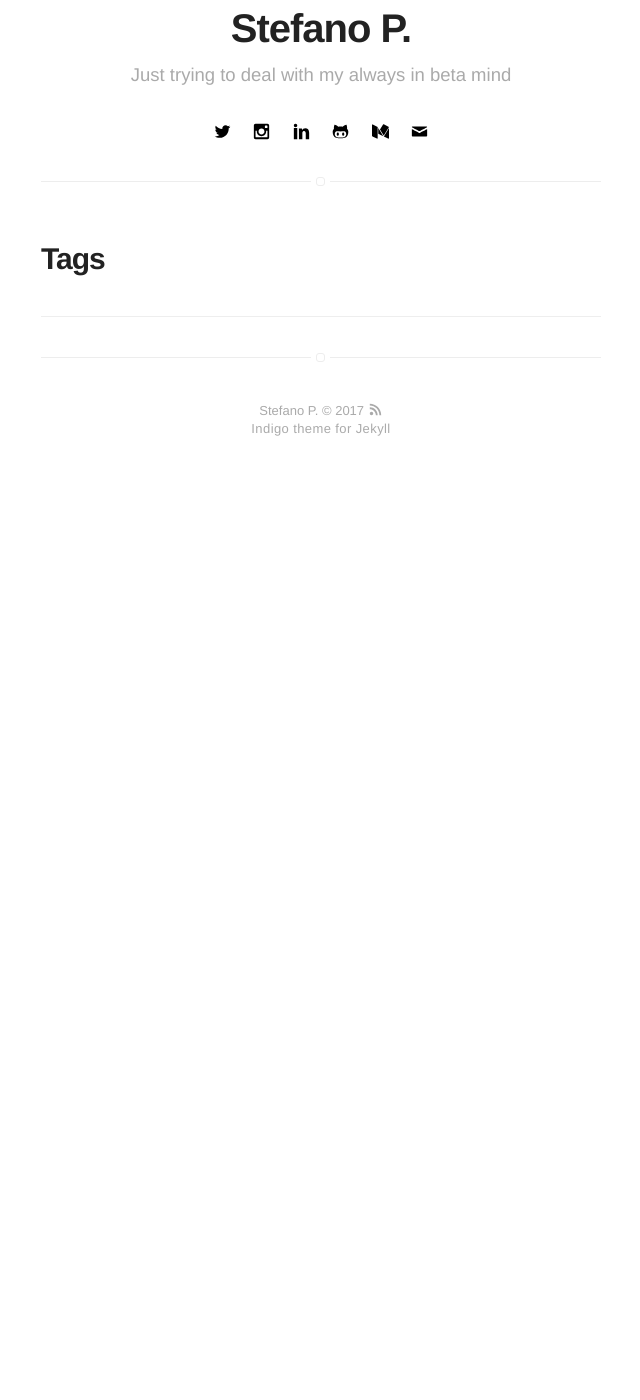
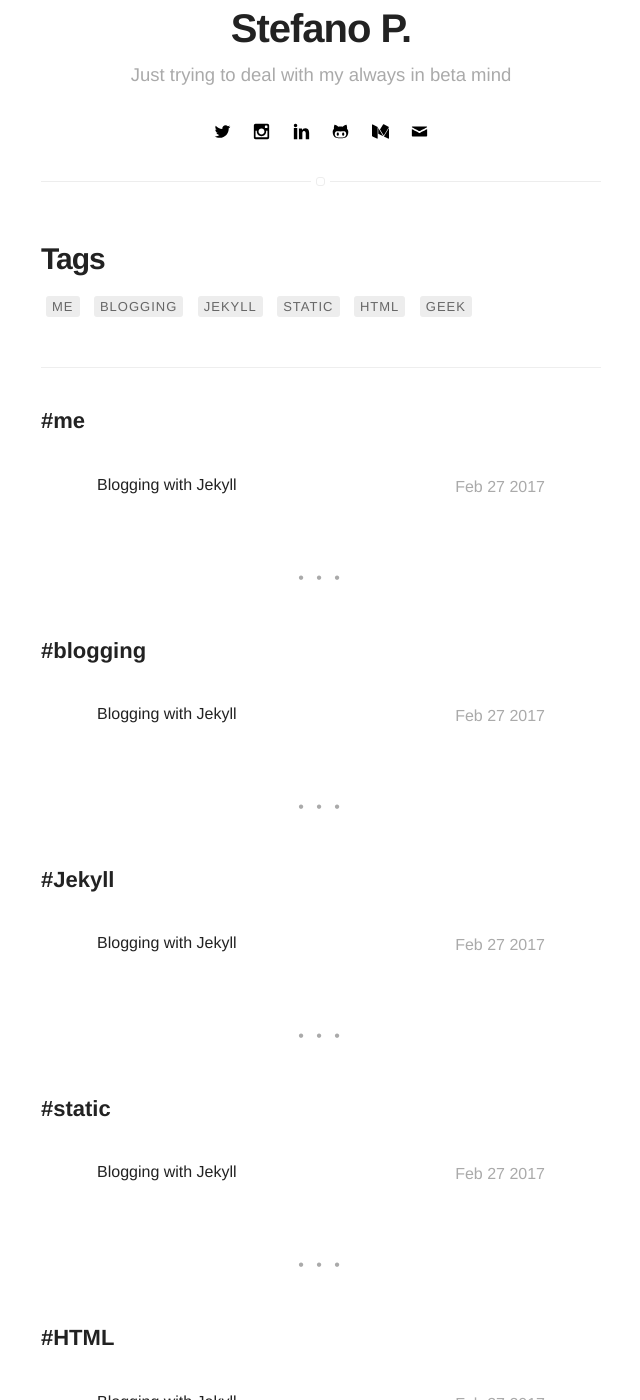
Before and after one commit to palutz/palutz.github.io, a Jekyll site: the page built from tags.html, in a window 1280 px wide and 1400 px high, scrolled down 270 px. Shown: the whole window, without its empty margins (319-959 px from the left). Built offline with Jekyll 4.4.1, drawn with Linux system fonts in a browser that asks for light colours; comment, search, counter and statistics services are not loaded; before the commit the page ends 900 px from its top, so only the background shows below that; some of the changed text lies outside the part shown.

```diff
--- /dev/null
+++ b/_posts/2017-02-27-Blogging-with-jekyll.md
@@ -0,0 +1,15 @@
+---
+title: "Blogging with Jekyll"
+layout: post
+date: 2017-02-27
+tag:
+- me
+- blogging
+- Jekyll
+- static
+- HTML
+- geek
+blog: true
+---
+
+# Blogging with Jekyll
--- a/blog/index.html
+++ b/blog/index.html
@@ -1,4 +1,6 @@
 ---
 layout: blog
 title: Blog
+tag:
+- blog
 ---
```
Also changed, not shown: 1 other file.
